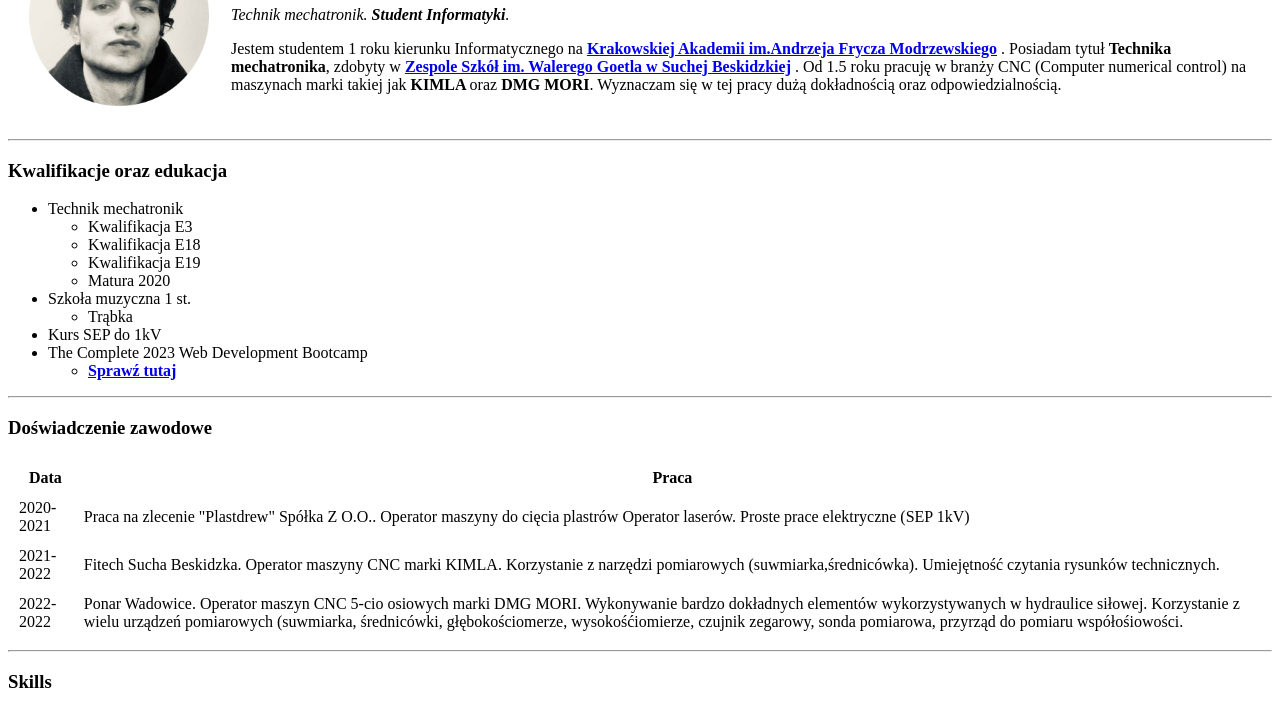
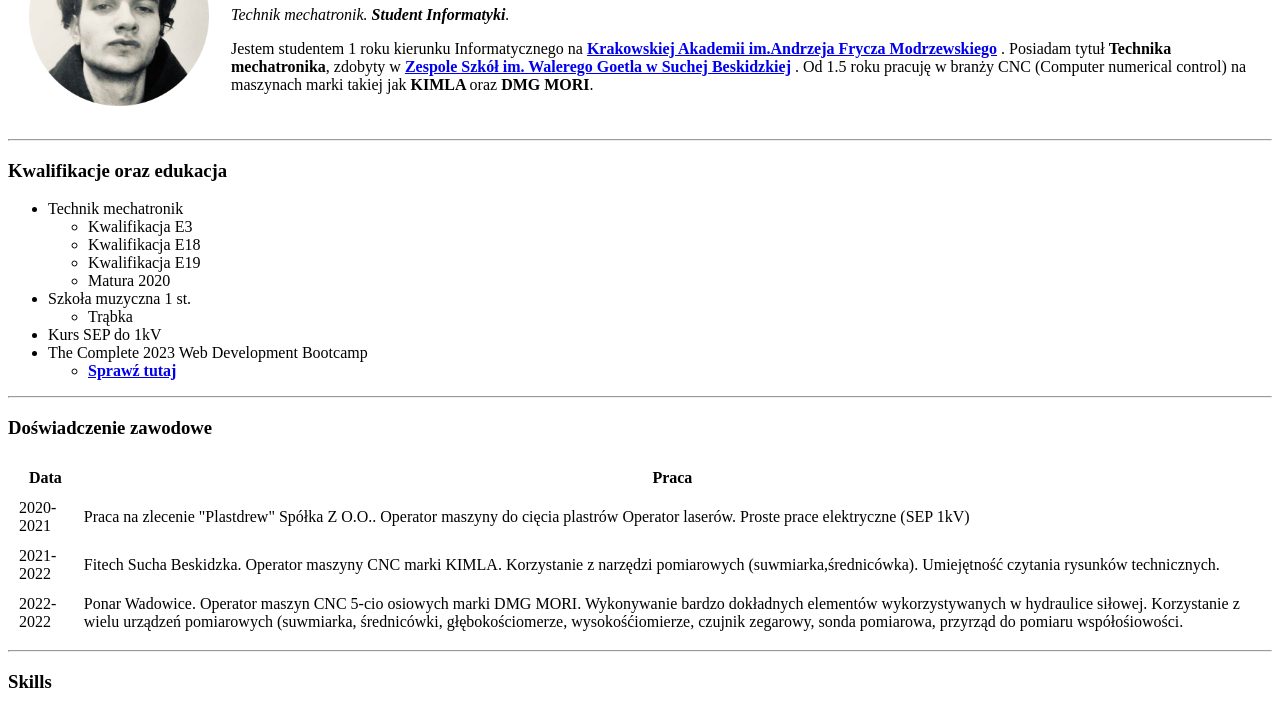
Before and after one commit to Incarn4ti0n/cv, a plain HTML site: page index.html in a window 1280 px wide. Shown: the part 103-821 px from the top of the page. Drawn offline with Linux system fonts and the light colour scheme.

Commit message:
Update index.html
Changing web contents

```diff
--- a/index.html
+++ b/index.html
@@ -38,8 +38,7 @@
 					>. Od 1.5 roku pracuję w branży CNC (Computer numerical
 					control) na maszynach marki takiej jak
 					<strong>KIMLA </strong>oraz <strong>DMG MORI</strong>.
-					Wyznaczam się w tej pracy dużą dokładnością oraz
-					odpowiedzialnością.
+
 				</p>
 			</td>
 		</tr>
```
